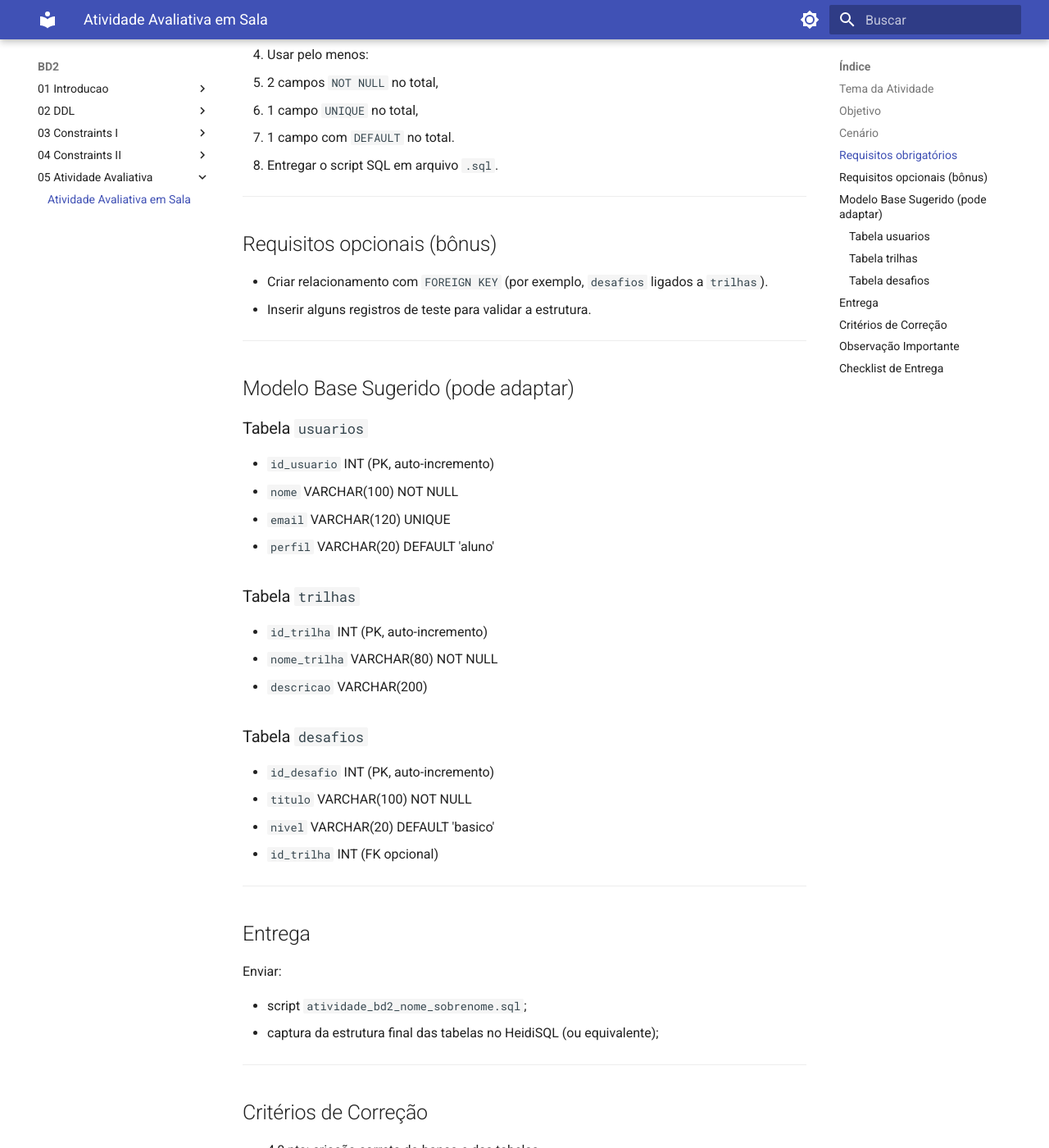
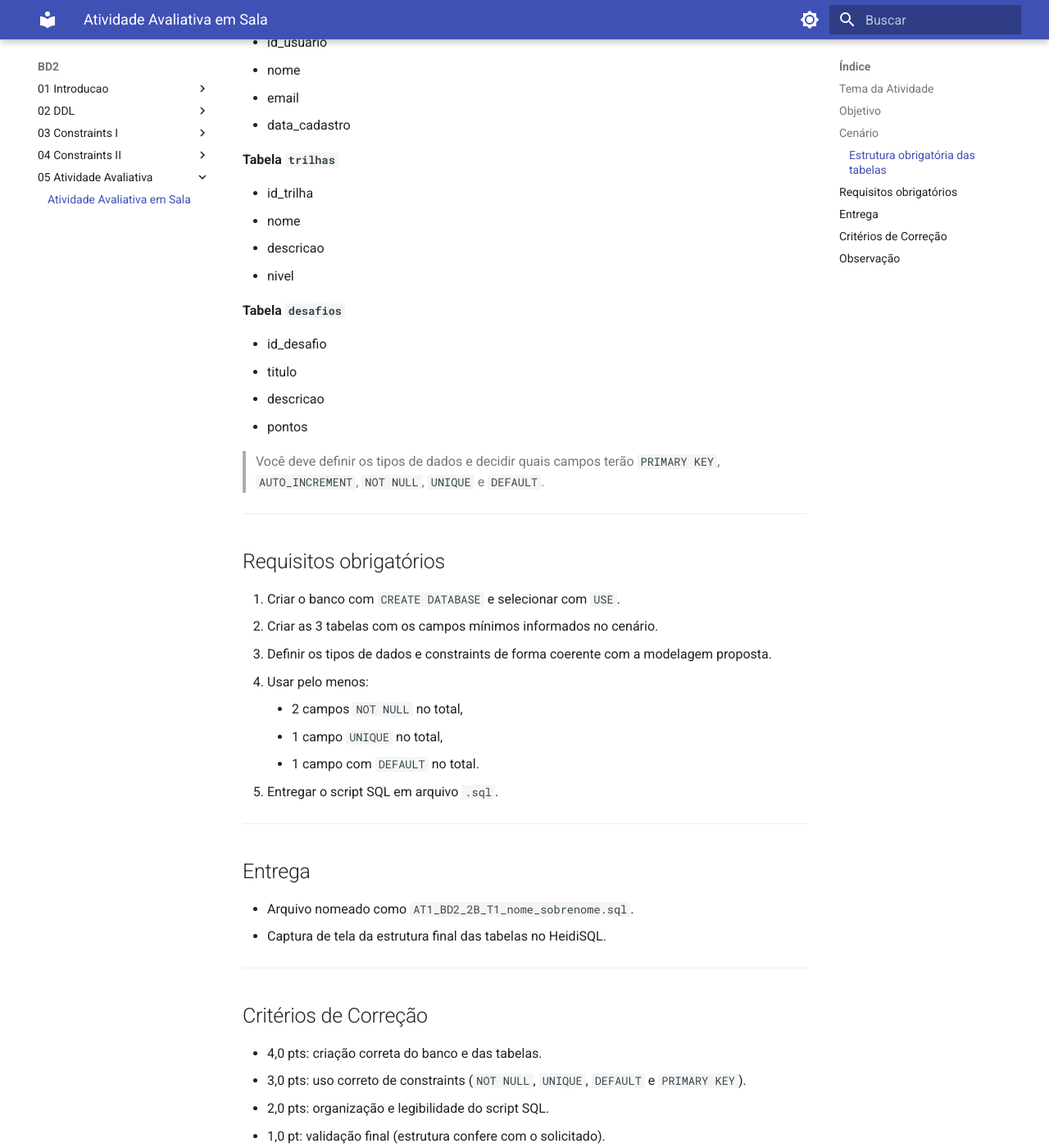
Before and after one commit to i-davies/Conteudo-Etec-2026, an MkDocs documentation site: the page built from docs/BD2/05_Atividade_Avaliativa/01_Atividade_Avaliativa.md, in a window 1280 px wide and 1400 px high, scrolled down 1094 px. Shown: the whole window at 82% size. Built offline with MkDocs 1.6.1 and Material for MkDocs 9.7.7, drawn with Linux system fonts in a browser that asks for light colours; some of the changed text lies outside the part shown.

Commit message:
wip: Atividade BD2

```diff
--- a/docs/BD2/05_Atividade_Avaliativa/01_Atividade_Avaliativa.md
+++ b/docs/BD2/05_Atividade_Avaliativa/01_Atividade_Avaliativa.md
@@ -26,85 +26,66 @@ Você pode modelar via:
 Sistema de trilhas da escola para registrar usuários e desafios.
 
 Você deve criar o banco `lab_escola` com no mínimo as tabelas:
+
 - `usuarios`
 - `trilhas`
 - `desafios`
+
+### Estrutura obrigatória das tabelas
+
+**Tabela `usuarios`**
+
+- id_usuario
+- nome
+- email
+- data_cadastro
+
+**Tabela `trilhas`**
+
+- id_trilha
+- nome
+- descricao
+- nivel
+
+**Tabela `desafios`**
+
+- id_desafio
+- titulo
+- descricao
+- pontos
+
+> Você deve definir os tipos de dados e decidir quais campos terão `PRIMARY KEY`, `AUTO_INCREMENT`, `NOT NULL`, `UNIQUE` e `DEFAULT`.
 
 ---
 
 ## Requisitos obrigatórios
 
 1. Criar o banco com `CREATE DATABASE` e selecionar com `USE`.
-2. Criar as 3 tabelas com tipos de dados adequados.
-3. Cada tabela deve possuir `PRIMARY KEY`.
+2. Criar as 3 tabelas com os campos mínimos informados no cenário.
+3. Definir os tipos de dados e constraints de forma coerente com a modelagem proposta.
 4. Usar pelo menos:
-- 2 campos `NOT NULL` no total,
-- 1 campo `UNIQUE` no total,
-- 1 campo com `DEFAULT` no total.
+    - 2 campos `NOT NULL` no total,
+    - 1 campo `UNIQUE` no total,
+    - 1 campo com `DEFAULT` no total.
 5. Entregar o script SQL em arquivo `.sql`.
-
----
-
-## Requisitos opcionais (bônus)
-
-- Criar relacionamento com `FOREIGN KEY` (por exemplo, `desafios` ligados a `trilhas`).
-- Inserir alguns registros de teste para validar a estrutura.
-
----
-
-## Modelo Base Sugerido (pode adaptar)
-
-### Tabela `usuarios`
-- `id_usuario` INT (PK, auto-incremento)
-- `nome` VARCHAR(100) NOT NULL
-- `email` VARCHAR(120) UNIQUE
-- `perfil` VARCHAR(20) DEFAULT 'aluno'
-
-### Tabela `trilhas`
-- `id_trilha` INT (PK, auto-incremento)
-- `nome_trilha` VARCHAR(80) NOT NULL
-- `descricao` VARCHAR(200)
-
-### Tabela `desafios`
-- `id_desafio` INT (PK, auto-incremento)
-- `titulo` VARCHAR(100) NOT NULL
-- `nivel` VARCHAR(20) DEFAULT 'basico'
-- `id_trilha` INT (FK opcional)
 
 ---
 
 ## Entrega
 
-Enviar:
-
-- script `atividade_bd2_nome_sobrenome.sql`;
-- captura da estrutura final das tabelas no HeidiSQL (ou equivalente);
-
+- Arquivo nomeado como `AT1_BD2_2B_T1_nome_sobrenome.sql`.
+- Captura de tela da estrutura final das tabelas no HeidiSQL.
 ---
 
 ## Critérios de Correção
 
 - 4,0 pts: criação correta do banco e das tabelas.
-- 3,0 pts: uso correto de constraints (`NOT NULL`, `UNIQUE`, `DEFAULT`, `PRIMARY KEY`).
+- 3,0 pts: uso correto de constraints (`NOT NULL`, `UNIQUE`, `DEFAULT` e `PRIMARY KEY`).
 - 2,0 pts: organização e legibilidade do script SQL.
 - 1,0 pt: validação final (estrutura confere com o solicitado).
 
-Bônus até +1,0:
-- uso correto de `FOREIGN KEY`.
-
 ---
 
-## Observação Importante
+## Observação
 
 Mesmo que a criação seja feita pela interface gráfica, a entrega oficial será o **script SQL** gerado/exportado.
-Isso aproxima a atividade do formato da prova prática.
-
----
-
-## Checklist de Entrega
-
-- [ ] Banco criado com `CREATE DATABASE` e `USE`.
-- [ ] Três tabelas criadas com tipos corretos.
-- [ ] Chave primária aplicada em todas as tabelas.
-- [ ] Uso de `NOT NULL`, `UNIQUE` e `DEFAULT`.
-- [ ] Arquivo `.sql` entregue com nome correto.
```
Also changed, not shown: other parts of docs/BD2/05_Atividade_Avaliativa/01_Atividade_Avaliativa.md (+1 -1 lines).
